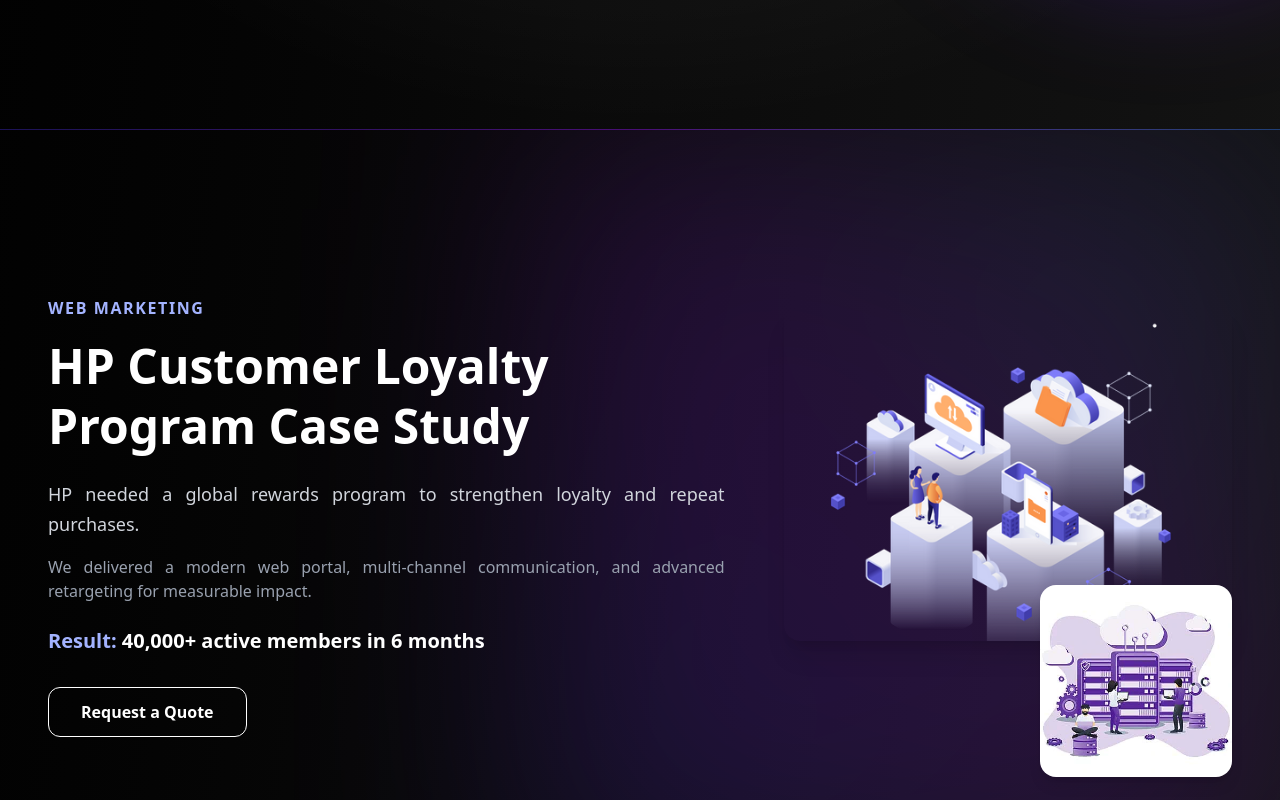
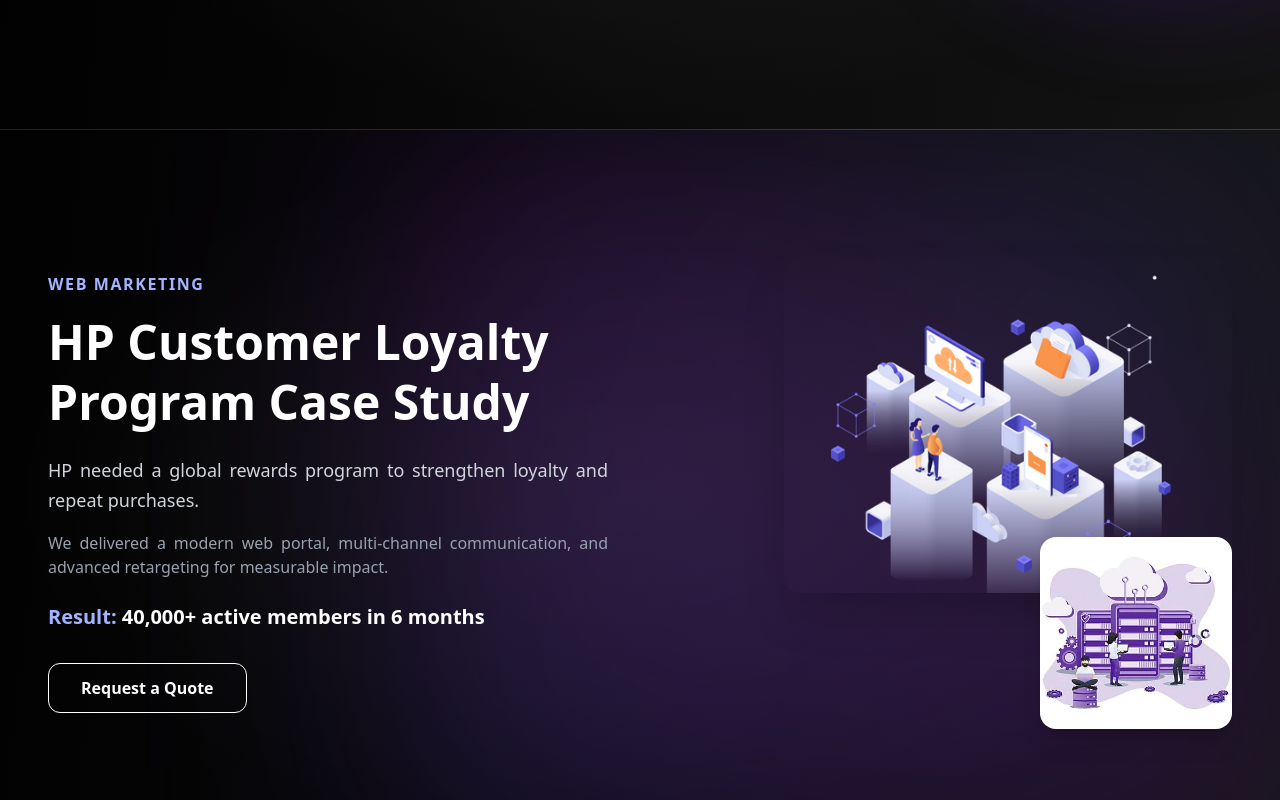
Before and after one commit to Umair-Mubeen/UmairApp, a Next.js app: page / in a window 1280 px wide. Shown: the part 5860-6660 px from the top of the page. Built offline with nearby package versions, Linux system fonts and the light colour scheme.

Commit message:
update righ side background

```diff
--- a/app/CaseStudy/CaseStudy.tsx
+++ b/app/CaseStudy/CaseStudy.tsx
@@ -35,23 +35,28 @@
     <section id="casestudy" ref={sectionRef} className="text-white relative">
 
       {/* ===================== HERO SECTION ===================== */}
-      <section className="relative overflow-hidden py-20 md:py-32 px-6 md:px-12 max-w-7xl mx-auto">
+    <section className="relative overflow-hidden py-20 md:py-32 px-6 md:px-12">
 
-        {/* ⭐ RIGHT SIDE FULL BACKGROUND (GLOBAL STYLE) */}
+  {/* 🔥 FULL RIGHT SIDE BACKGROUND GLOW */}
   <div
     className="absolute right-0 top-0 h-full
-          w-[380px] sm:w-[500px] md:w-[650px] lg:w-[750px]
+    w-[420px] sm:w-[550px] md:w-[700px] lg:w-[880px]
     bg-gradient-to-tr from-indigo-700/40 via-purple-600/30 to-blue-500/20
-          blur-[120px] opacity-60 pointer-events-none"
+    blur-[130px] opacity-60 pointer-events-none"
   />
 
-        {/* CONTENT */}
-        <div className="relative flex flex-col md:flex-row items-center justify-between z-10">
+  {/* 🌫 Soft radial overlay (prevents white flash) */}
+  <div
+    className="absolute inset-0 bg-[radial-gradient(ellipse_at_center,_rgba(255,255,255,0.06),_transparent_70%)] pointer-events-none"
+  />
 
-          {/* TEXT */}
+  {/* CONTENT WRAPPER */}
+  <div className="relative max-w-7xl mx-auto flex flex-col md:flex-row items-center justify-between gap-16 z-10">
+
+    {/* ➤ LEFT TEXT SECTION */}
     <motion.div
-            className="md:w-3/5 lg:w-2/3 text-center md:text-left"
-            initial={{ opacity: 0, y: 50 }}
+      className="md:w-3/5 lg:w-1/2 text-center md:text-left"
+      initial={{ opacity: 0, y: 40 }}
       whileInView={{ opacity: 1, y: 0 }}
       transition={{ duration: 0.8 }}
     >
@@ -72,7 +77,8 @@
       </p>
 
       <h3 className="text-xl font-semibold text-indigo-300 mb-8">
-              Result: <span className="text-white">40,000+ active members in 6 months</span>
+        Result:{" "}
+        <span className="text-white">40,000+ active members in 6 months</span>
       </h3>
 
       <motion.a
@@ -85,19 +91,31 @@
       </motion.a>
     </motion.div>
 
-          {/* IMAGES */}
+    {/* ➤ RIGHT IMAGE STACK */}
     <motion.div
-            className="relative w-full md:w-1/2 mt-12 flex flex-col items-end gap-6"
-            initial={{ opacity: 0, x: 50 }}
+      className="relative w-full md:w-1/2 flex flex-col items-end gap-6"
+      initial={{ opacity: 0, x: 60 }}
       whileInView={{ opacity: 1, x: 0 }}
       transition={{ duration: 0.9 }}
     >
-            <div className="relative w-full max-w-md aspect-[4/3] rounded-2xl overflow-hidden shadow-xl">
-              <Image src="/HP.webp" alt="HP Customer Loyalty Portal" fill className="object-cover" />
+      {/* MAIN IMAGE */}
+      <div className="relative w-full max-w-md aspect-[4/3] rounded-2xl overflow-hidden shadow-2xl">
+        <Image
+          src="/HP.webp"
+          alt="HP Customer Loyalty Portal"
+          fill
+          className="object-cover"
+        />
       </div>
 
-            <div className="relative w-40 md:w-48 aspect-square rounded-2xl overflow-hidden shadow-lg -mt-14 md:-mt-20">
-              <Image src="/WebProject.webp" alt="HP Project Snapshot" fill className="object-cover" />
+      {/* TOP RIGHT SMALL IMAGE (floating) */}
+      <div className="relative w-36 sm:w-44 md:w-48 aspect-square rounded-2xl overflow-hidden shadow-xl -mt-14 md:-mt-20">
+        <Image
+          src="/WebProject.webp"
+          alt="HP Project Snapshot"
+          fill
+          className="object-cover"
+        />
       </div>
     </motion.div>
 
```
Lines whose indentation alone changed are shown as unchanged.
